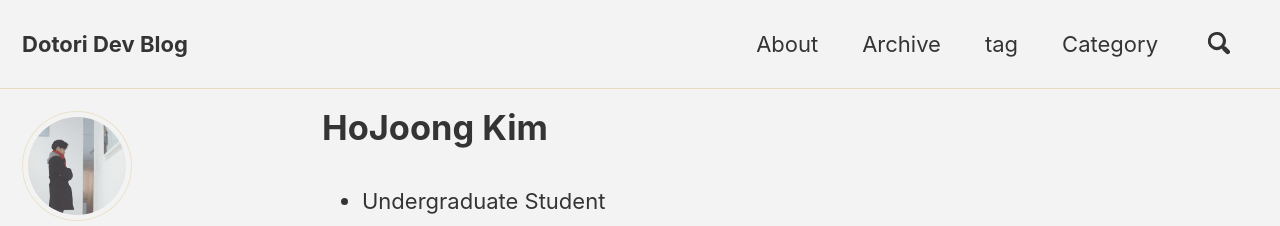
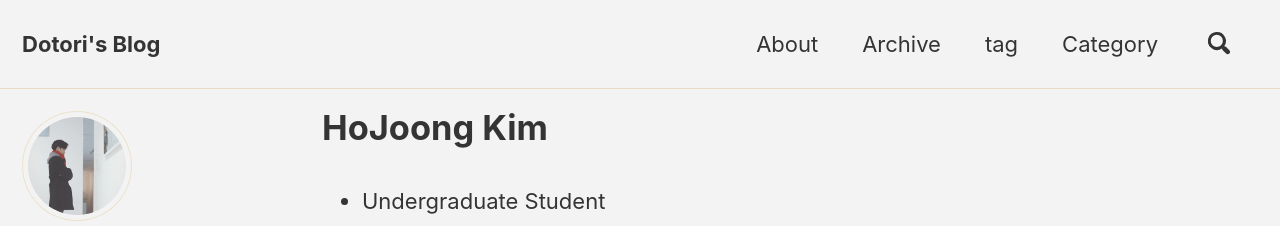
Before and after one commit to Dotori-HJ/dotori-hj.github.io, a Jekyll site: the page built from _pages/about.md, in a window 1280 px wide and 900 px high. Shown: the top 226 px of the window. Built offline with Jekyll 4.4.1, drawn with Linux system fonts in a browser that asks for light colours; cached includes are drawn as plain includes; nearby versions of some CDN libraries.

Commit message:
Change Blog name

```diff
--- a/_config.yml
+++ b/_config.yml
@@ -16,13 +16,13 @@ minimal_mistakes_skin    : "dirt" # "air", "aqua", "contrast", "dark", "dirt", "
 
 # Site Settings
 locale                   : "ko-US"
-title                    : "Dotori Dev Blog"
+title                    : "Dotori's Blog"
 title_separator          : "-"
 name                     : "HoJoong Kim"
 description              : "Artificial Inteligence Researcher."
-url                      : "https://dotori-hj.github.io" # the base hostname & protocol for your site e.g. "https://mmistakes.github.io"
+url                      : "https://dotori-hj.github.io/" # the base hostname & protocol for your site e.g. "https://mmistakes.github.io"
 baseurl                  : # the subpath of your site, e.g. "/blog"
-repository               : "Dotori-HJ/dotori-hj.github.io" # GitHub username/repo-name e.g. "mmistakes/minimal-mistakes"
+repository               : "Dotori-HJ/dotori-hj.github.io/" # GitHub username/repo-name e.g. "mmistakes/minimal-mistakes"
 teaser                   : # path of fallback teaser image, e.g. "/assets/images/500x300.png"
 # breadcrumbs            : false # true, false (default)
 words_per_minute         : 200
@@ -126,7 +126,7 @@ author:
       url: "https://github.com/Dotori-HJ"
 #    - label: "Instagram"
 #      icon: "fab fa-fw fa-instagram"
-      # url: "https://instagram.com/"
+#      url: "https://instagram.com/dotori_hjk/"
 
 # Site Footer
 footer:
--- a/_pages/about.md
+++ b/_pages/about.md
@@ -4,6 +4,8 @@ author_profile: true
 title: HoJoong Kim
 permalink: /about/
 ---
+
+
 
 * Undergraduate Student
 * Department of Industrial and Management Engineering(Major)
```
